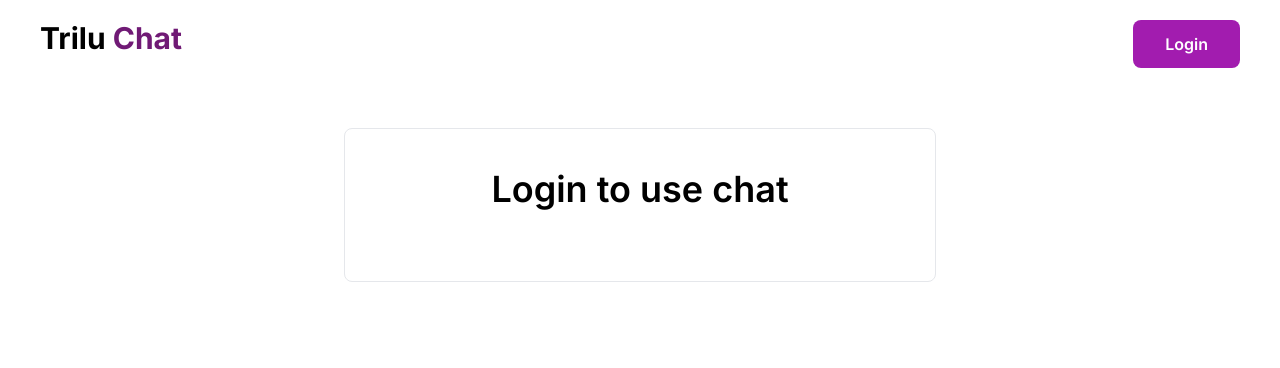
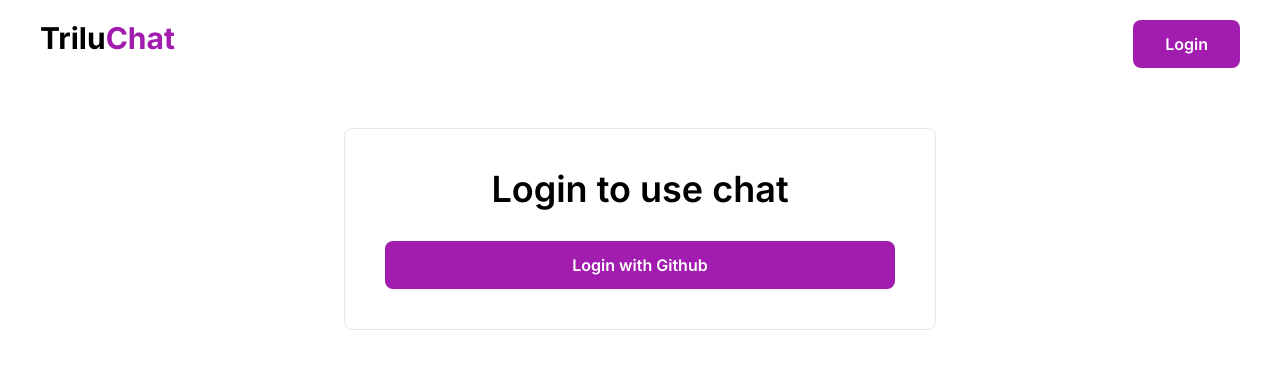
Before and after one commit to gourab8389/web-chat, a Next.js app: page / in a window 1280 px wide. Shown: the top 368 px of the page. Built offline with nearby package versions, Linux system fonts and the light colour scheme; no server answers.

Commit message:
feat: Update page title and description

```diff
--- a/app/layout.tsx
+++ b/app/layout.tsx
@@ -7,8 +7,8 @@ import Navbar from "@/components/navbar";
 const inter = Inter({ subsets: ["latin"] });
 
 export const metadata: Metadata = {
-  title: "Create Next App",
-  description: "Generated by create next app",
+  title: "TriluChat",
+  description: "Real time chat application",
 };
 
 export default function RootLayout({
--- a/components/hero.tsx
+++ b/components/hero.tsx
@@ -1,10 +1,13 @@
 import React from 'react'
+import { MainLogin } from './ui/buttons'
 
 const Hero = () => {
   return (
     <div className='mx-auto border rounded-lg p-10 mt-32'>
         <h1 className='text-4xl font-semibold text-center'>Login to use chat</h1>
-        <div className="mt-8"></div>
+        <div className="mt-8">
+            <MainLogin/>
+        </div>
     </div>
   )
 }
--- a/components/navbar.tsx
+++ b/components/navbar.tsx
@@ -10,7 +10,7 @@ const Navbar = async () => {
 
   return (
     <nav className="flex px-10 py-5 justify-between fixed top-0 left-0 w-full bg-white">
-        <h1 className='text-black text-3xl font-bold'>Trilu <span className='text-fuchsia-900'>Chat</span></h1>
+        <h1 className='text-black text-3xl font-bold'>Trilu<span className='text-fuchsia-700'>Chat</span></h1>
         {session ?
         <div className="flex items-center gap-5">
             <Image
--- a/components/ui/buttons.tsx
+++ b/components/ui/buttons.tsx
@@ -55,10 +55,20 @@ export const LogoutButton = () => {
 }
 
 
+
 export const LoginButton = () => {
     return (
-        <button onClick={() => signIn()} className="flex items-center justify-center gap-2 rounded-lg bg-fuchsia-700 px-8 py-3 text-center text-sm font-semibold text-white ring-fuchsia-500 transition duration-100 hover:bg-fuchsia-900 md:text-base">
+        <button onClick={() => signIn("github")} className="flex items-center justify-center gap-2 rounded-lg bg-fuchsia-700 px-8 py-3 text-center text-sm font-semibold text-white ring-fuchsia-500 transition duration-100 hover:bg-fuchsia-900 md:text-base">
             Login
         </button>
     )
 }
+
+
+export const MainLogin = () => {
+    return (
+        <button onClick={() => signIn()} className="w-full flex items-center justify-center gap-2 rounded-lg bg-fuchsia-700 px-8 py-3 text-center text-sm font-semibold text-white ring-fuchsia-500 transition duration-100 hover:bg-fuchsia-900 md:text-base">
+            Login with Github
+        </button>
+    )
+}
```
